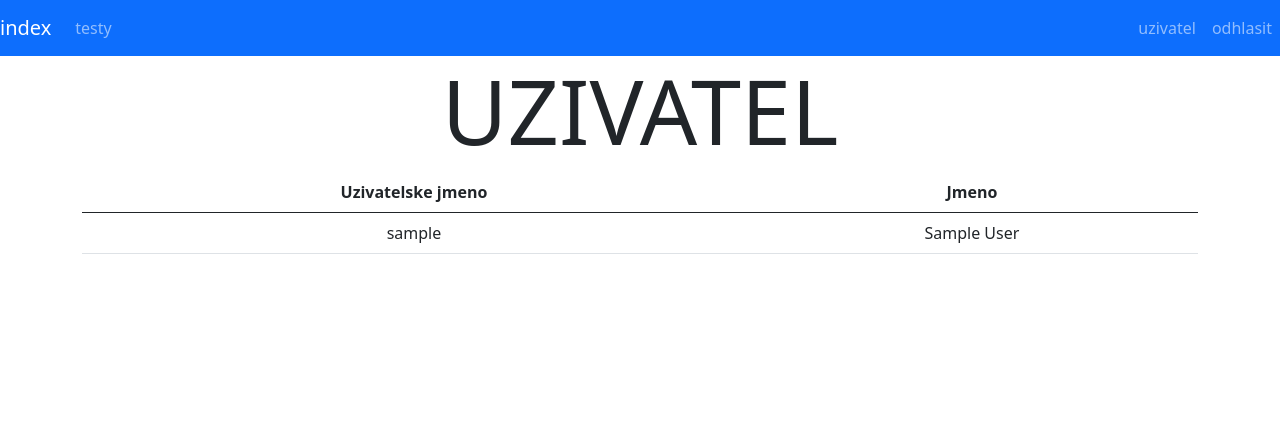
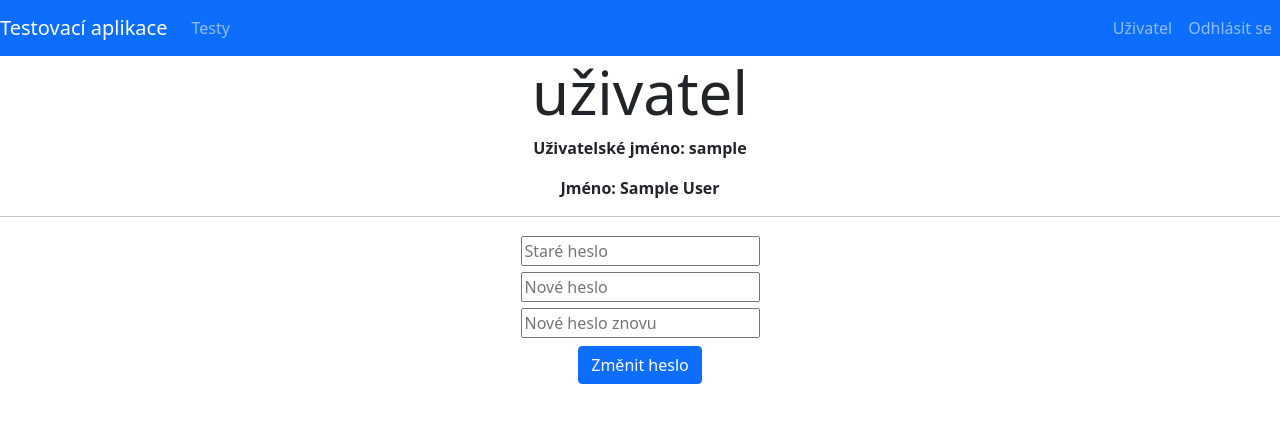
Before and after one commit to simonbrauner/testovaci-aplikace, a Flask app: page /profile in a window 1280 px wide. Shown: the top 423 px of the page. Run offline with Flask 2, Linux system fonts and the light colour scheme; the visitor is signed in with stand-in values (Sample User, id 1); data comes from the database, SQL or seed files in the repository; some libraries are stand-ins or nearby versions.

Commit message:
completing user accounts

```diff
--- a/app.py
+++ b/app.py
@@ -244,11 +244,9 @@ def index():
     return render_template('index.html', available=available)
 
 
-@app.route('/profile')
-@login_required
-def profile():
-    user = User.query.filter_by(id=session['id']).first()
-    return render_template('profile.html', user=user)
+"""
+user accounts
+"""
 
 
 @app.route('/login', methods=['GET', 'POST'])
@@ -259,13 +257,19 @@ def login():
     username = request.form.get('username')
     password = request.form.get('password')
 
+    if not username:
+        return render_template('login.html', error='Chybí uživatelské jméno.')
+
+    if not password:
+        return render_template('login.html', error='Chybí heslo.')
+
     user = User.query.filter_by(username=username).first()
 
     if not user:
-        return render_template('login.html', error='uzivatel neexistuje')
+        return render_template('login.html', error='Uživatel neexistuje.')
 
     if not check_password_hash(user.password, password):
-        return render_template('login.html', error='spatne heslo')
+        return render_template('login.html', error='Špatné heslo.')
 
     session['id'] = user.id
 
@@ -275,6 +279,7 @@ def login():
 @app.route('/logout')
 def logout():
     session.clear()
+
     return redirect('/login')
 
 
@@ -288,25 +293,35 @@ def register():
     password = request.form.get('password')
     confirmation = request.form.get('confirmation')
 
-    if len(username) > 128:
+    if not username:
         return render_template('register.html',
-                               error='uzivatelske jmeno je moc dlouhe')
+                               error='Chybí uživatelské jméno.')
 
-    if len(name) > 128:
+    if not name:
+        return render_template('register.html', error='Chybí jméno.')
+
+    if not password:
+        return render_template('register.html', error='Chybí heslo.')
+
+    if not confirmation:
+        return render_template('register.html', error='Chybí heslo podruhé.')
+
+    if ' ' in username or ',' in username:
         return render_template('register.html',
-                               error='jmeno je moc dlouhe')
+                               error='Uživatelské jméno nesmí obsahovat\
+                               čárky ani mezery.')
 
-    if len(password) > 128:
+    if ',' in name:
         return render_template('register.html',
-                               error='heslo je moc dlouhe')
+                               error='Jméno nesmí obsahovat čárky.')
 
     if User.query.filter_by(username=username).first():
         return render_template('register.html',
-                               error='takove uzivatelske jmeno uz existuje')
+                               error='Takové uživatelské jméno už existuje.')
 
     if password != confirmation:
         return render_template('register.html',
-                               error='hesla nejsou stejna')
+                               error='Hesla nejsou stejná')
 
     user = User(username=username, name=name,
                 password=generate_password_hash(password))
@@ -315,3 +330,48 @@ def register():
     db.session.commit()
 
     return redirect('/login')
+
+
+@app.route('/profile')
+@login_required
+def profile():
+    user = User.query.filter_by(id=session['id']).first()
+
+    return render_template('profile.html', user=user)
+
+
+@app.route('/change_password', methods=['POST'])
+@login_required
+def change_password():
+    user = User.query.filter_by(id=session['id']).first()
+
+    old = request.form.get('old')
+    new = request.form.get('new')
+    confirmation = request.form.get('confirmation')
+
+    if not old:
+        return render_template('profile.html', user=user,
+                               error='Chybí staré heslo.')
+
+    if not new:
+        return render_template('profile.html', user=user,
+                               error='Chybí nové heslo.')
+
+    if not confirmation:
+        return render_template('profile.html', user=user,
+                               error='Chybí nové heslo podruhé.')
+
+    if not check_password_hash(user.password, old):
+        return render_template('profile.html', user=user,
+                               error='Špatné staré heslo.')
+
+    if new != confirmation:
+        return render_template('profile.html', user=user,
+                               error='Nová hesla nejsou stejná')
+
+    user.password = generate_password_hash(new)
+
+    db.session.add(user)
+    db.session.commit()
+
+    return redirect('/')
--- a/static/styles.css
+++ b/static/styles.css
@@ -1,5 +1,13 @@
 h1 {
-    font-size: 90px;
+    font-size: 60px;
+}
+
+button {
+    margin: 5px;
+}
+
+input {
+    margin: 3px;
 }
 
 input[type=radio] {
--- a/templates/layout.html
+++ b/templates/layout.html
@@ -5,7 +5,7 @@
     <meta charset='utf-8'>
     <meta name='viewport' content='initial-scale=1, width=device-width'>
 
-    <title>{% block title %}{% endblock %}</title>
+    <title>Testovací aplikace - {% block title %}{% endblock %}</title>
 
     <link href='/static/favicon.ico' rel='icon'>
 
@@ -23,10 +23,10 @@
       {% if session.id %}
 
       <ul class='navbar-nav me-auto'>
-	<a class='navbar-brand' href='/'>index</a>
+	<a class='navbar-brand' href='/'>Testovací aplikace</a>
 
 	<li class='nav-item'>
-	  <a class='nav-link' href='/tests'>testy</a>
+	  <a class='nav-link' href='/tests'>Testy</a>
 	</li>
       </ul>
 
@@ -36,21 +36,21 @@
 	{% if session.id %}
 
 	<li class='nav-item'>
-	  <a class='nav-link' href='/profile'>uzivatel</a>
+	  <a class='nav-link' href='/profile'>Uživatel</a>
 	</li>
 
 	<li class='nav-item'>
-	  <a class='nav-link' href='/logout'>odhlasit</a>
+	  <a class='nav-link' href='/logout'>Odhlásit se</a>
 	</li>
 
 	{% else %}
 
 	<li class='nav-item'>
-	  <a class='nav-link' href='/login'>login</a>
+	  <a class='nav-link' href='/login'>Přihlásit</a>
 	</li>
 
 	<li class='nav-item'>
-	  <a class='nav-link' href='/register'>register</a>
+	  <a class='nav-link' href='/register'>Registrovat</a>
 	</li>
 
 	{% endif %}
--- a/templates/profile.html
+++ b/templates/profile.html
@@ -1,28 +1,40 @@
 {% extends "layout.html" %}
 
 
-{% block title %}user{% endblock %}
+{% block title %}uživatel{% endblock %}
 
 
 {% block main %}
 
-<div class='container'>
-  <h1>UZIVATEL</h1>
+<h1>uživatel</h1>
 
-  <table class='table'>
-    <thead>
-      <tr>
-	<th>Uzivatelske jmeno</th>
-	<th>Jmeno</th>
-      </tr>
-    </thead>
-    <tbody>
-      <tr>
-	<td>{{ user.username }}</td>
-	<td>{{ user.name }}</td>
-      </tr>
-    </tbody>
-  </table>
+<p><strong>Uživatelské jméno: {{ user.username }}</strong></p>
+<p><strong>Jméno: {{ user.name }}</strong></p>
+
+<hr>
+
+<form action='/change_password' method='post'>
+  <div class='form-group'>
+    <input type='password' name='old' placeholder='Staré heslo' autocomplete='off'>
+  </div>
+
+  <div class='form-group'>
+    <input type='password' name='new' placeholder='Nové heslo' autocomplete='off'>
+  </div>
+
+  <div class='form-group'>
+    <input type='password' name='confirmation' placeholder='Nové heslo znovu' autocomplete='off'>
+  </div>
+
+  <button type='submit' class='btn btn-primary'>Změnit heslo</button>
+</form>
+
+{% if error %}
+
+<div class='alert alert-warning'>
+  <strong>{{ error }}</strong>
 </div>
 
+{% endif %}
+
 {% endblock %}
```
Also changed, not shown: templates/login.html (+5 -5 lines), templates/register.html (+6 -6 lines).
